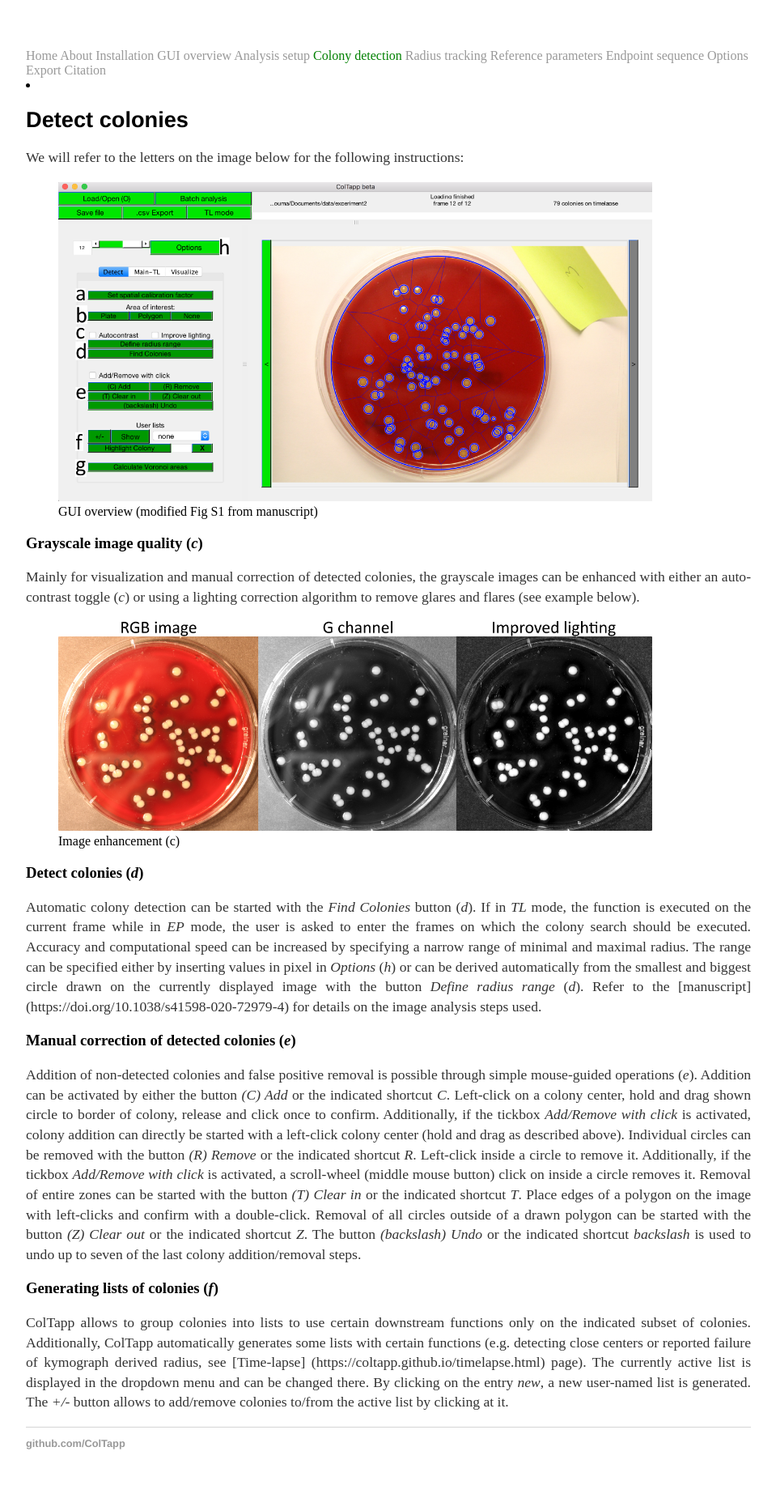
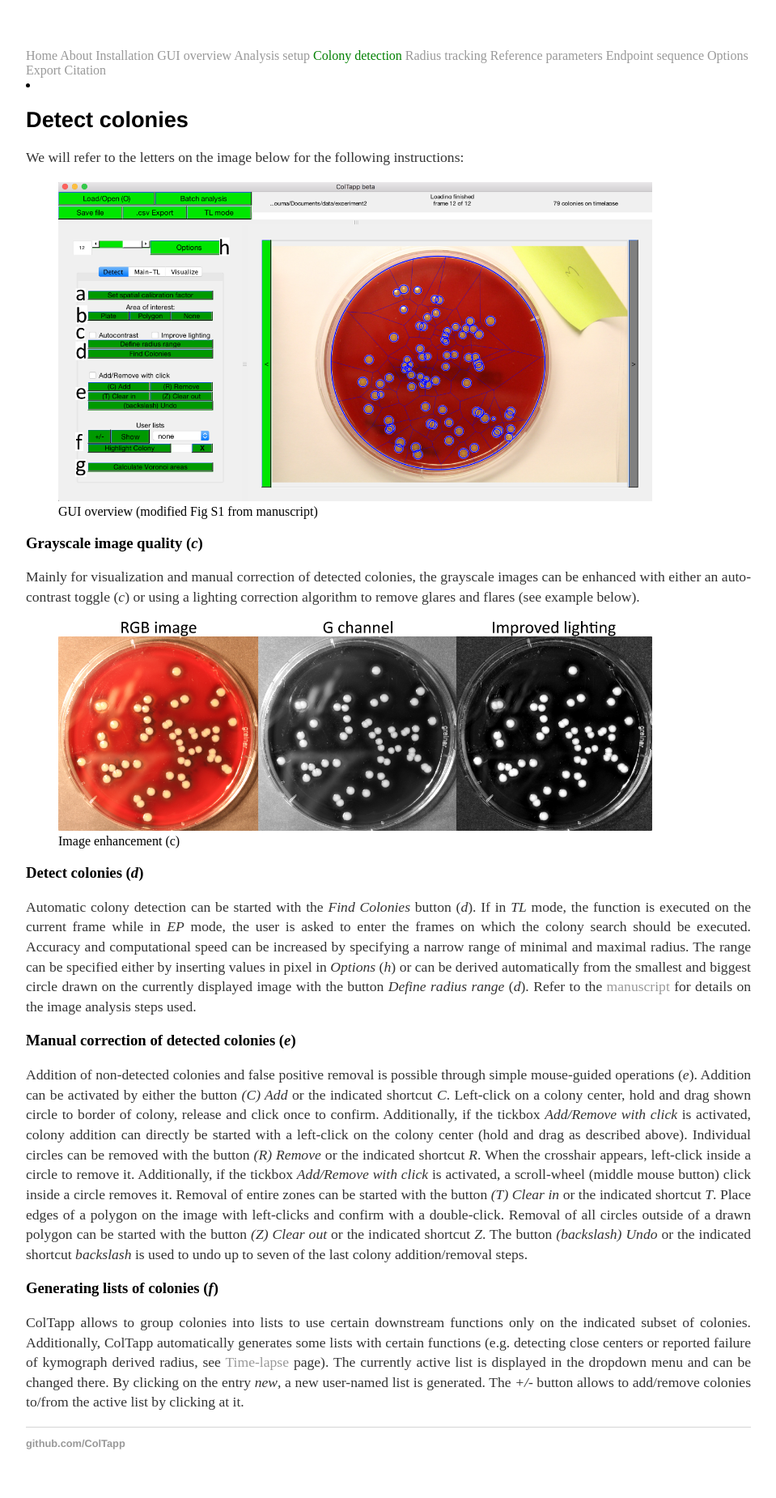
Before and after one commit to ColTapp/ColTapp.github.io, a Jekyll site: the page built from detect.md, in a window 1280 px wide. Shown: the whole page at 81% size, without its empty margins (160-1119 px from the left). Built offline with Jekyll 4.4.1, drawn with Linux system fonts in a browser that asks for light colours.

Commit message:
Update detect.md

```diff
--- a/detect.md
+++ b/detect.md
@@ -19,13 +19,13 @@ Mainly for visualization and manual correction of detected colonies, the graysca
 
 ### Detect colonies (*d*)
 Automatic colony detection can be started with the _Find Colonies_ button (*d*). If in _TL_ mode, the function is executed on the current frame while in _EP_ mode, the user is asked to enter the frames on which the colony search should be executed. Accuracy and computational speed can be increased by specifying a narrow range of minimal and maximal radius. The range can be specified either by inserting values in pixel in _Options_ (*h*) or can be derived automatically from the smallest and biggest circle drawn on the currently displayed image with the button _Define radius range_ (*d*).
-Refer to the [manuscript] (https://doi.org/10.1038/s41598-020-72979-4) for details on the image analysis steps used.
+Refer to the [manuscript](https://doi.org/10.1038/s41598-020-72979-4) for details on the image analysis steps used.
 
 ### Manual correction of detected colonies (*e*)
-Addition of non-detected colonies and false positive removal is possible through simple mouse-guided operations (*e*). Addition can be activated by either the button _(C) Add_ or the indicated shortcut _C_. Left-click on a colony center, hold and drag shown circle to border of colony, release and click once to confirm. Additionally, if the tickbox _Add/Remove with click_ is activated, colony addition can directly be started with a left-click colony center (hold and drag as described above).
-Individual circles can be removed with the button _(R) Remove_ or the indicated shortcut _R_. Left-click inside a circle to remove it. Additionally, if the tickbox _Add/Remove with click_ is activated, a scroll-wheel (middle mouse button) click on inside a circle removes it. Removal of entire zones can be started with the button _(T) Clear in_ or the indicated shortcut _T_. Place edges of a polygon on the image with left-clicks and confirm with a double-click. Removal of all circles outside of a drawn polygon can be started with the button _(Z) Clear out_ or the indicated shortcut _Z_.
+Addition of non-detected colonies and false positive removal is possible through simple mouse-guided operations (*e*). Addition can be activated by either the button _(C) Add_ or the indicated shortcut _C_. Left-click on a colony center, hold and drag shown circle to border of colony, release and click once to confirm. Additionally, if the tickbox _Add/Remove with click_ is activated, colony addition can directly be started with a left-click on the colony center (hold and drag as described above).
+Individual circles can be removed with the button _(R) Remove_ or the indicated shortcut _R_. When the crosshair appears, left-click inside a circle to remove it. Additionally, if the tickbox _Add/Remove with click_ is activated, a scroll-wheel (middle mouse button) click inside a circle removes it. Removal of entire zones can be started with the button _(T) Clear in_ or the indicated shortcut _T_. Place edges of a polygon on the image with left-clicks and confirm with a double-click. Removal of all circles outside of a drawn polygon can be started with the button _(Z) Clear out_ or the indicated shortcut _Z_.
 The button _(backslash) Undo_ or the indicated shortcut _backslash_ is used to undo up to seven of the last colony addition/removal steps.
 
 ### Generating lists of colonies (*f*)
-ColTapp allows to group colonies into lists to use certain downstream functions only on the indicated subset of colonies. Additionally, ColTapp automatically generates some lists with certain functions (e.g. detecting close centers or reported failure of kymograph derived radius, see [Time-lapse] (https://coltapp.github.io/timelapse.html) page). The currently active list is displayed in the dropdown menu and can be changed there. By clicking on the entry _new_, a new user-named list is generated.
+ColTapp allows to group colonies into lists to use certain downstream functions only on the indicated subset of colonies. Additionally, ColTapp automatically generates some lists with certain functions (e.g. detecting close centers or reported failure of kymograph derived radius, see [Time-lapse](https://coltapp.github.io/timelapse.html) page). The currently active list is displayed in the dropdown menu and can be changed there. By clicking on the entry _new_, a new user-named list is generated.
 The _+/-_ button allows to add/remove colonies to/from the active list by clicking at it.
```
